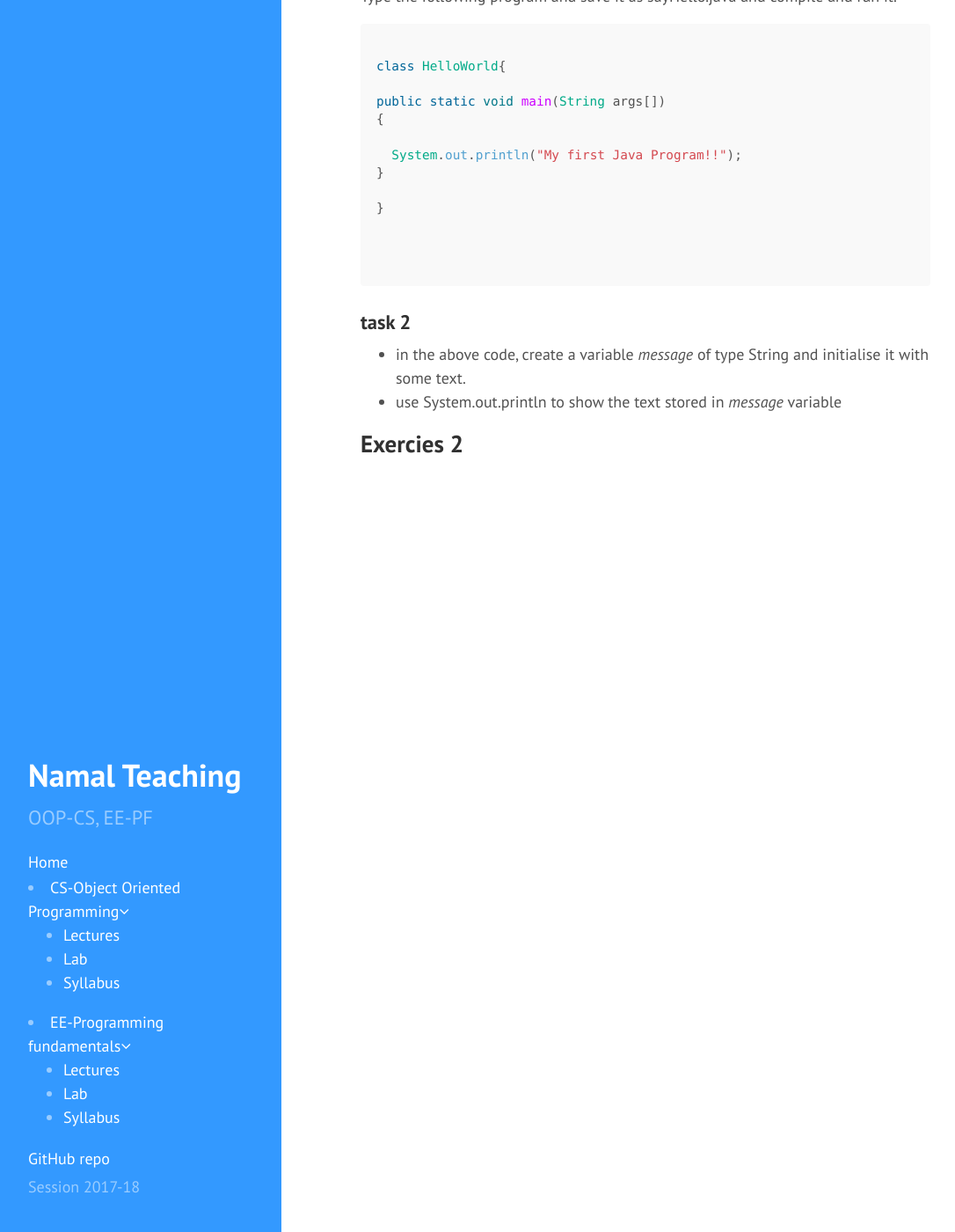
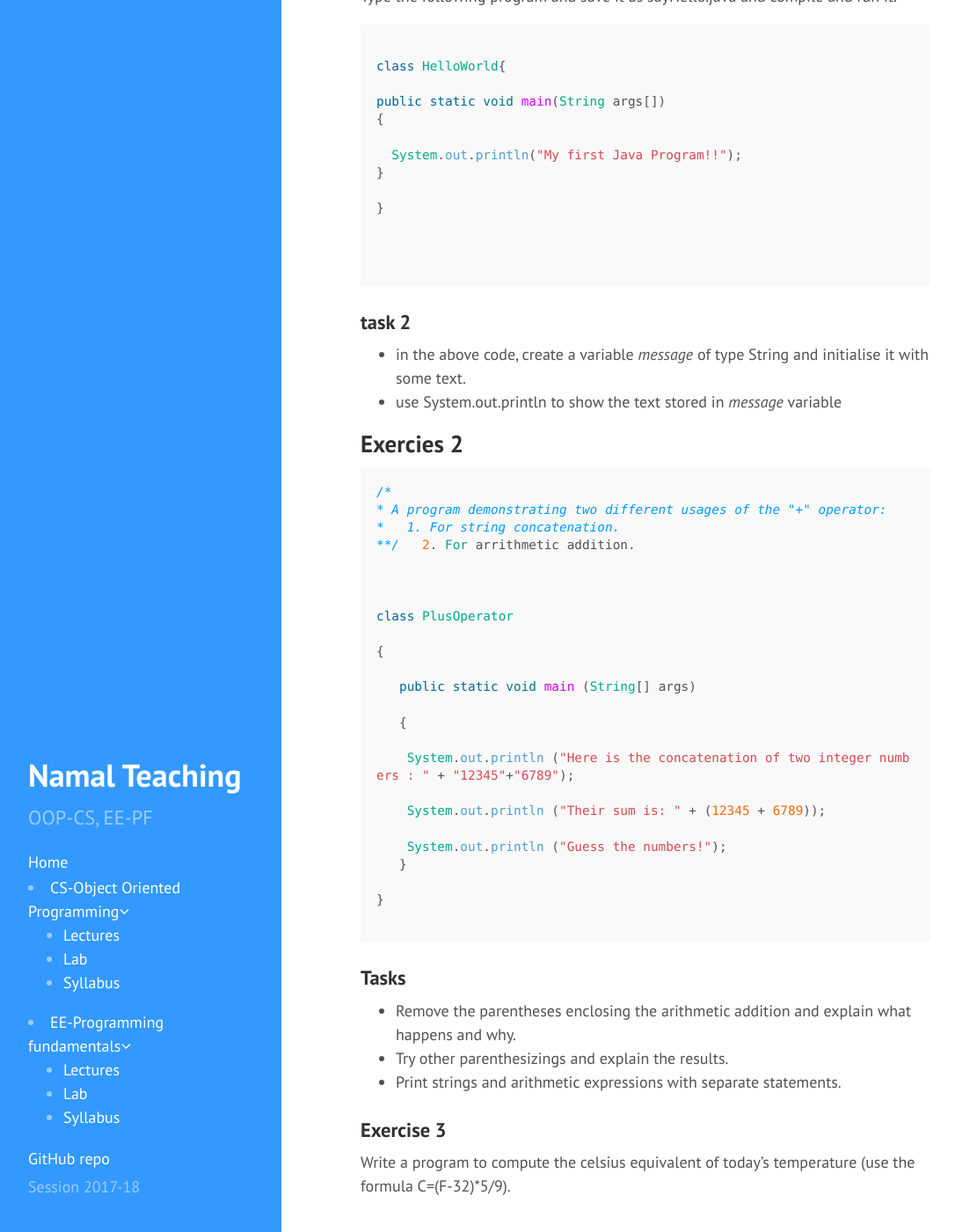
Before and after one commit to gulahmed/gulahmed.github.io, a Jekyll site: the page built from _pages/ee231-PF/labs/02-basic-programs.md, in a window 1280 px wide and 1400 px high, scrolled down 953 px. Shown: the whole window at 88% size, without its empty margins (4-1090 px from the left). Built offline with Jekyll 4.4.1, drawn with Linux system fonts in a browser that asks for light colours; nearby versions of some CDN libraries.

Commit message:
EE lab minor addition

````diff
--- a/_pages/ee231-PF/labs/02-basic-programs.md
+++ b/_pages/ee231-PF/labs/02-basic-programs.md
@@ -63,4 +63,45 @@ public static void main(String args[])
 - in the above code, create a variable *message* of type String and initialise it with some text.
 - use System.out.println to show the text stored in *message* variable
 
+
 ## Exercies 2
+
+
+```java
+/*
+* A program demonstrating two different usages of the "+" operator:
+*   1. For string concatenation.
+**/   2. For arrithmetic addition.
+
+
+
+class PlusOperator
+
+{
+
+   public static void main (String[] args)
+
+   {
+
+    System.out.println ("Here is the concatenation of two integer numbers : " + "12345"+"6789");
+
+    System.out.println ("Their sum is: " + (12345 + 6789));
+
+    System.out.println ("Guess the numbers!");
+   }
+
+}
+
+```
+
+
+### Tasks
+
+-    Remove the parentheses enclosing the arithmetic addition and explain what happens and why.
+-    Try other parenthesizings and explain the results.
+-    Print strings and arithmetic expressions with separate statements.
+
+
+### Exercise 3
+
+Write a program to compute the celsius equivalent of today's temperature (use the formula C=(F-32)*5/9).
````
